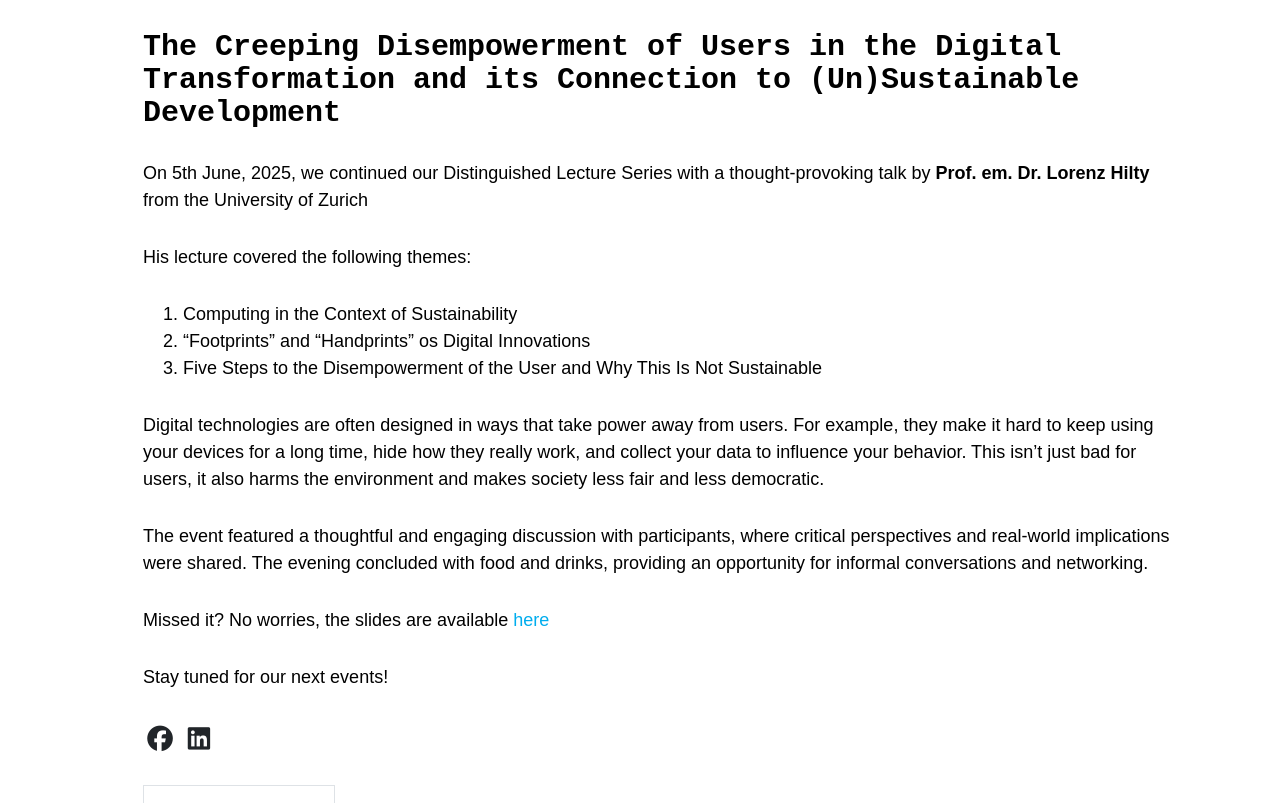
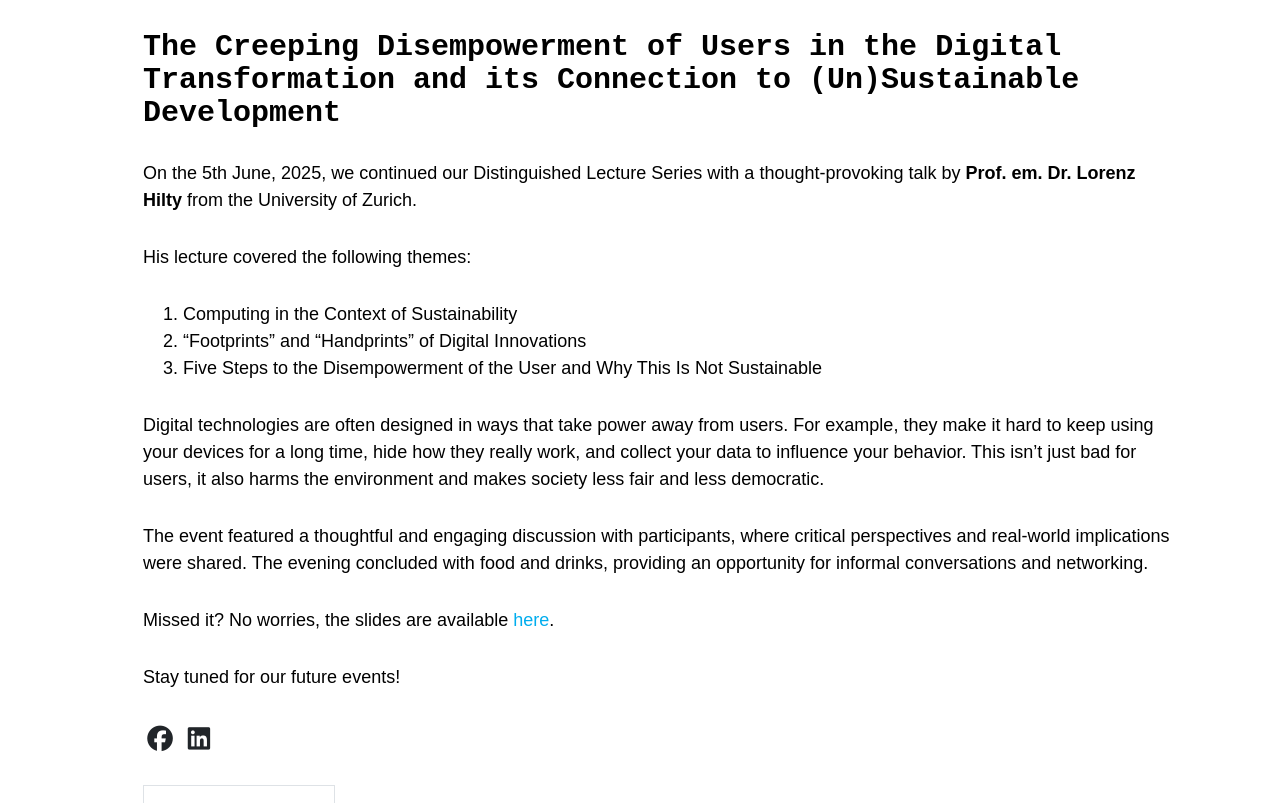
Before and after one commit to S2-group/disc-website.github.io, a Jekyll site: the page built from _posts/2025-06-06-post-event-lorenz-hilty.md, in a window 1280 px wide and 900 px high, scrolled down 450 px, cut to the strip 97-900 px from the top of the window. Built offline with Jekyll 4.4.1, drawn with Linux system fonts in a browser that asks for light colours; comment, search, counter and statistics services are not loaded.

Commit message:
Update 2025-06-06-post-event-lorenz-hilty.md for phrasing and typos

```diff
--- a/_posts/2025-06-06-post-event-lorenz-hilty.md
+++ b/_posts/2025-06-06-post-event-lorenz-hilty.md
@@ -8,18 +8,18 @@ thumbnail-img: /assets/img/posts-screenshots/lorenz-hilty-presenting.jpg
 ---
 ## The Creeping Disempowerment of Users in the Digital Transformation and its Connection to (Un)Sustainable Development
 
-On 5th June, 2025, we continued our Distinguished Lecture Series with a thought-provoking talk by **Prof. em. Dr. Lorenz Hilty** from the University of Zurich
+On the 5th June, 2025, we continued our Distinguished Lecture Series with a thought-provoking talk by **Prof. em. Dr. Lorenz Hilty** from the University of Zurich.
 
 His lecture covered the following themes:
 
 1. Computing in the Context of Sustainability
-2. "Footprints" and "Handprints" os Digital Innovations
+2. "Footprints" and "Handprints" of Digital Innovations
 3. Five Steps to the Disempowerment of the User and Why This Is Not Sustainable
 
-Digital technologies are often designed in ways that take power away from users. For example, they make it hard to keep using your devices for a long time, hide how they really work, and collect your data to influence your behavior. This isn’t just bad for users, it also harms the environment and makes society less fair and less democratic.
+Digital technologies are often designed in ways that take power away from users. For example, they make it hard to keep using your devices for a long time, hide how they really work, and collect your data to influence your behavior. This isn't just bad for users, it also harms the environment and makes society less fair and less democratic.
 
 The event featured a thoughtful and engaging discussion with participants, where critical perspectives and real-world implications were shared. The evening concluded with food and drinks, providing an opportunity for informal conversations and networking.
 
-Missed it? No worries, the slides are available [here](/assets/docs/2025-06-05-slides-distinguished-lecture-hilty.pdf)
+Missed it? No worries, the slides are available [here](/assets/docs/2025-06-05-slides-distinguished-lecture-hilty.pdf).
 
-Stay tuned for our next events!
+Stay tuned for our future events!
```
